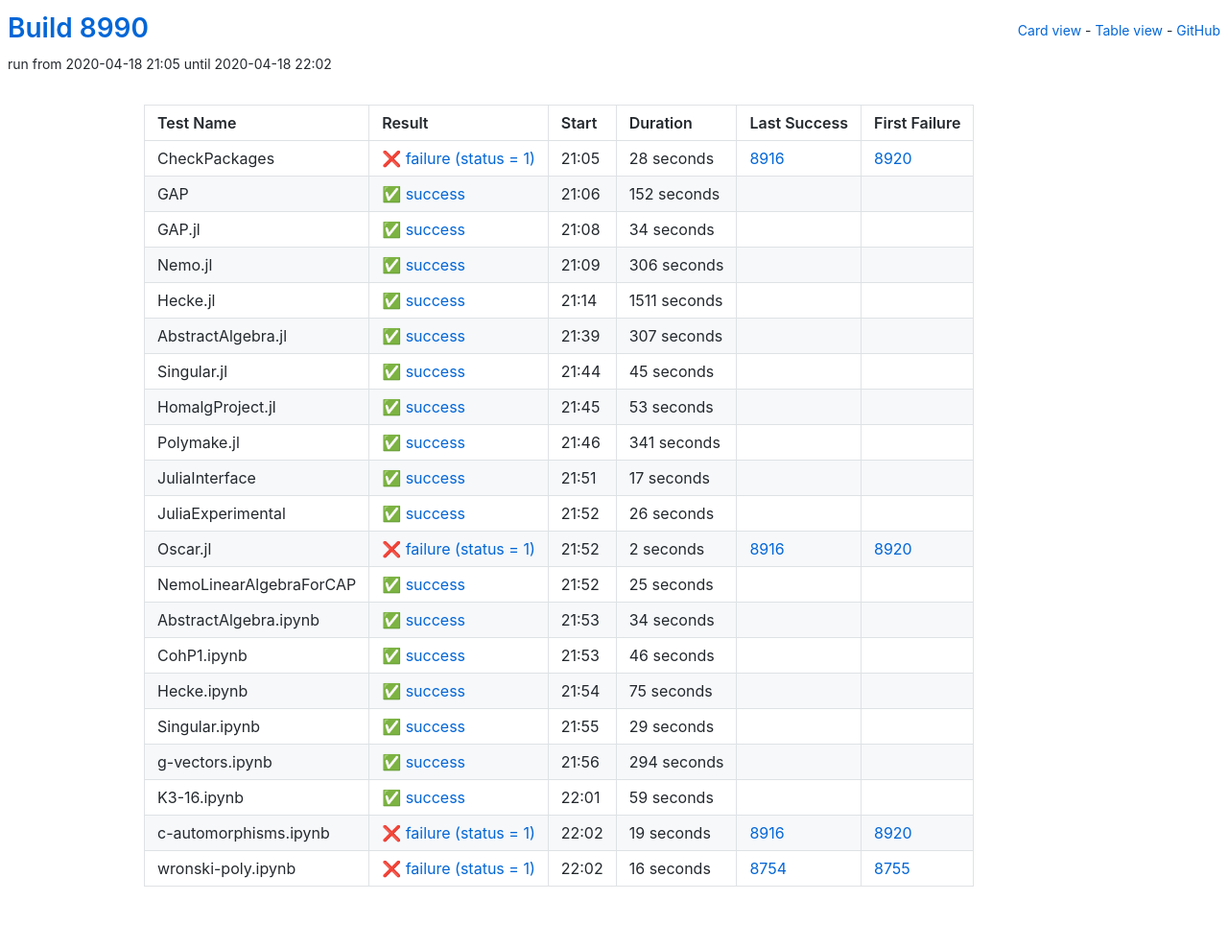
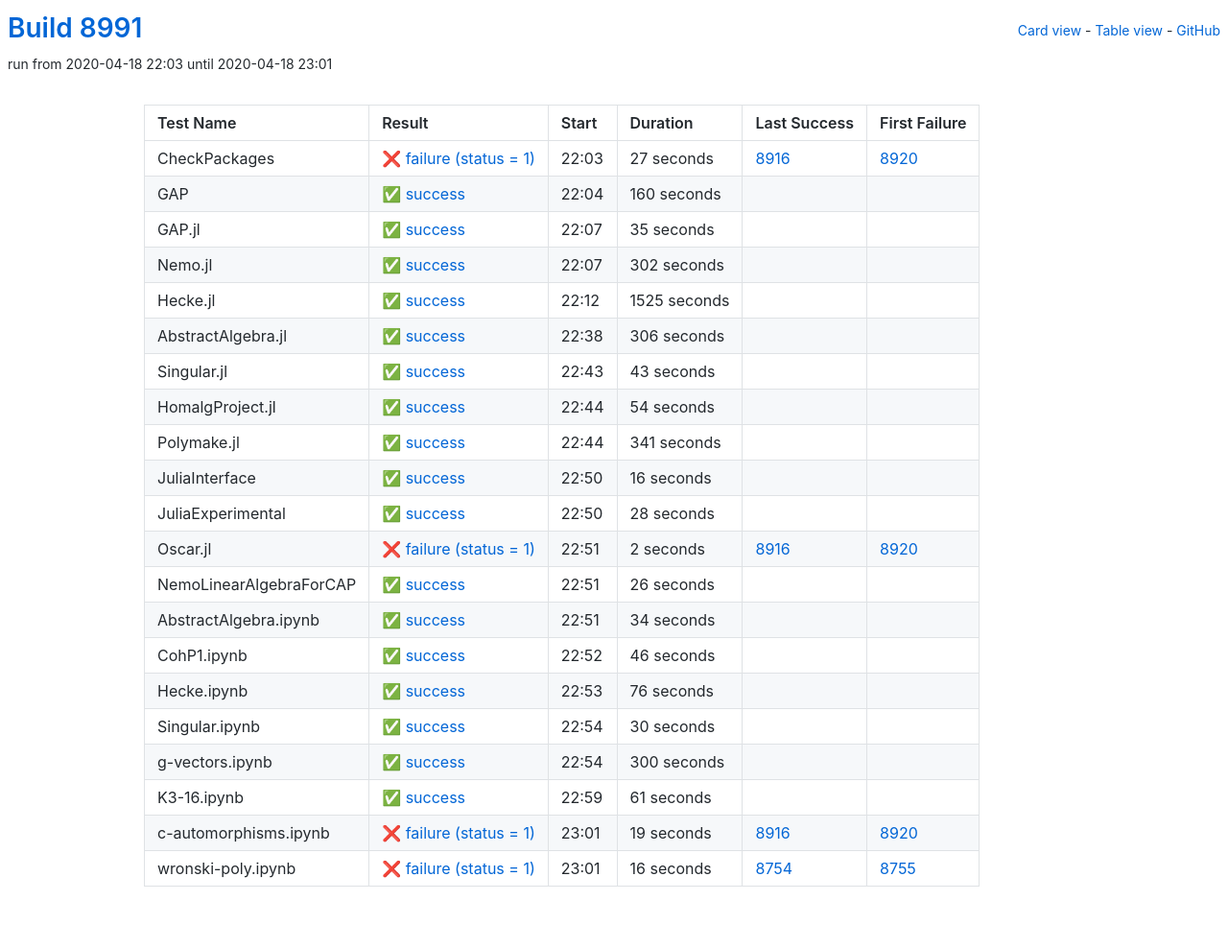
Before and after one commit to oscar-system/oscar-ci-status, a Jekyll site: the page built from table.html, in a window 1280 px wide. Shown: the whole page at 96% size. Built offline with Jekyll 4.4.1, drawn with Linux system fonts in a browser that asks for light colours.

Commit message:
Build 8991

```diff
--- a/_data/ci.yml
+++ b/_data/ci.yml
@@ -1,27 +1,148 @@
-build: 8990
-build_url: https://oscarci.mathematik.uni-kl.de/job/oscar/8990/
+build: 8991
+build_url: https://oscarci.mathematik.uni-kl.de/job/oscar/8991/
 job: oscar
 tests:
-- duration: 28
+- duration: 27
   exitcode: 1
   first_failure: 8920
   first_failure_url: https://oscarci.mathematik.uni-kl.de/job/oscar/8920/
   last_success: 8916
   last_success_url: https://oscarci.mathematik.uni-kl.de/job/oscar/8916/
-  log: https://oscarci.mathematik.uni-kl.de/job/oscar/8990/artifact/logs/build-8990/CheckPackages.log
+  log: https://oscarci.mathematik.uni-kl.de/job/oscar/8991/artifact/logs/build-8991/CheckPackages.log
   name: CheckPackages
-  start: 2020-04-18 21:05
+  start: 2020-04-18 22:03
   status: failure
   success: false
-- duration: 152
+- duration: 160
   exitcode: 0
   first_failure: false
   first_failure_url: null
   last_success: false
   last_success_url: null
-  log: https://oscarci.mathematik.uni-kl.de/job/oscar/8990/artifact/logs/build-8990/GAP.log
+  log: https://oscarci.mathematik.uni-kl.de/job/oscar/8991/artifact/logs/build-8991/GAP.log
   name: GAP
-  start: 2020-04-18 21:06
+  start: 2020-04-18 22:04
+  status: success
+  success: true
+- duration: 35
+  exitcode: 0
+  first_failure: false
+  first_failure_url: null
+  last_success: false
+  last_success_url: null
+  log: https://oscarci.mathematik.uni-kl.de/job/oscar/8991/artifact/logs/build-8991/GAP.jl.log
+  name: GAP.jl
+  start: 2020-04-18 22:07
+  status: success
+  success: true
+- duration: 302
+  exitcode: 0
+  first_failure: false
+  first_failure_url: null
+  last_success: false
+  last_success_url: null
+  log: https://oscarci.mathematik.uni-kl.de/job/oscar/8991/artifact/logs/build-8991/Nemo.jl.log
+  name: Nemo.jl
+  start: 2020-04-18 22:07
+  status: success
+  success: true
+- duration: 1525
+  exitcode: 0
+  first_failure: false
+  first_failure_url: null
+  last_success: false
+  last_success_url: null
+  log: https://oscarci.mathematik.uni-kl.de/job/oscar/8991/artifact/logs/build-8991/Hecke.jl.log
+  name: Hecke.jl
+  start: 2020-04-18 22:12
+  status: success
+  success: true
+- duration: 306
+  exitcode: 0
+  first_failure: false
+  first_failure_url: null
+  last_success: false
+  last_success_url: null
+  log: https://oscarci.mathematik.uni-kl.de/job/oscar/8991/artifact/logs/build-8991/AbstractAlgebra.jl.log
+  name: AbstractAlgebra.jl
+  start: 2020-04-18 22:38
+  status: success
+  success: true
+- duration: 43
+  exitcode: 0
+  first_failure: false
+  first_failure_url: null
+  last_success: false
+  last_success_url: null
+  log: https://oscarci.mathematik.uni-kl.de/job/oscar/8991/artifact/logs/build-8991/Singular.jl.log
+  name: Singular.jl
+  start: 2020-04-18 22:43
+  status: success
+  success: true
+- duration: 54
+  exitcode: 0
+  first_failure: false
+  first_failure_url: null
+  last_success: false
+  last_success_url: null
+  log: https://oscarci.mathematik.uni-kl.de/job/oscar/8991/artifact/logs/build-8991/HomalgProject.jl.log
+  name: HomalgProject.jl
+  start: 2020-04-18 22:44
+  status: success
+  success: true
+- duration: 341
+  exitcode: 0
+  first_failure: false
+  first_failure_url: null
+  last_success: false
+  last_success_url: null
+  log: https://oscarci.mathematik.uni-kl.de/job/oscar/8991/artifact/logs/build-8991/Polymake.jl.log
+  name: Polymake.jl
+  start: 2020-04-18 22:44
+  status: success
+  success: true
+- duration: 16
+  exitcode: 0
+  first_failure: false
+  first_failure_url: null
+  last_success: false
+  last_success_url: null
+  log: https://oscarci.mathematik.uni-kl.de/job/oscar/8991/artifact/logs/build-8991/JuliaInterface.log
+  name: JuliaInterface
+  start: 2020-04-18 22:50
+  status: success
+  success: true
+- duration: 28
+  exitcode: 0
+  first_failure: false
+  first_failure_url: null
+  last_success: false
+  last_success_url: null
+  log: https://oscarci.mathematik.uni-kl.de/job/oscar/8991/artifact/logs/build-8991/JuliaExperimental.log
+  name: JuliaExperimental
+  start: 2020-04-18 22:50
+  status: success
+  success: true
+- duration: 2
+  exitcode: 1
+  first_failure: 8920
+  first_failure_url: https://oscarci.mathematik.uni-kl.de/job/oscar/8920/
+  last_success: 8916
+  last_success_url: https://oscarci.mathematik.uni-kl.de/job/oscar/8916/
+  log: https://oscarci.mathematik.uni-kl.de/job/oscar/8991/artifact/logs/build-8991/Oscar.jl.log
+  name: Oscar.jl
+  start: 2020-04-18 22:51
+  status: failure
+  success: false
+- duration: 26
+  exitcode: 0
+  first_failure: false
+  first_failure_url: null
+  last_success: false
+  last_success_url: null
+  log: https://oscarci.mathematik.uni-kl.de/job/oscar/8991/artifact/logs/build-8991/NemoLinearAlgebraForCAP.log
+  name: NemoLinearAlgebraForCAP
+  start: 2020-04-18 22:51
   status: success
   success: true
 - duration: 34
@@ -30,130 +151,9 @@
   first_failure_url: null
   last_success: false
   last_success_url: null
-  log: https://oscarci.mathematik.uni-kl.de/job/oscar/8990/artifact/logs/build-8990/GAP.jl.log
-  name: GAP.jl
-  start: 2020-04-18 21:08
-  status: success
-  success: true
-- duration: 306
-  exitcode: 0
-  first_failure: false
-  first_failure_url: null
-  last_success: false
-  last_success_url: null
-  log: https://oscarci.mathematik.uni-kl.de/job/oscar/8990/artifact/logs/build-8990/Nemo.jl.log
-  name: Nemo.jl
-  start: 2020-04-18 21:09
-  status: success
-  success: true
-- duration: 1511
-  exitcode: 0
-  first_failure: false
-  first_failure_url: null
-  last_success: false
-  last_success_url: null
-  log: https://oscarci.mathematik.uni-kl.de/job/oscar/8990/artifact/logs/build-8990/Hecke.jl.log
-  name: Hecke.jl
-  start: 2020-04-18 21:14
-  status: success
-  success: true
-- duration: 307
-  exitcode: 0
-  first_failure: false
-  first_failure_url: null
-  last_success: false
-  last_success_url: null
-  log: https://oscarci.mathematik.uni-kl.de/job/oscar/8990/artifact/logs/build-8990/AbstractAlgebra.jl.log
-  name: AbstractAlgebra.jl
-  start: 2020-04-18 21:39
-  status: success
-  success: true
-- duration: 45
-  exitcode: 0
-  first_failure: false
-  first_failure_url: null
-  last_success: false
-  last_success_url: null
-  log: https://oscarci.mathematik.uni-kl.de/job/oscar/8990/artifact/logs/build-8990/Singular.jl.log
-  name: Singular.jl
-  start: 2020-04-18 21:44
-  status: success
-  success: true
-- duration: 53
-  exitcode: 0
-  first_failure: false
-  first_failure_url: null
-  last_success: false
-  last_success_url: null
-  log: https://oscarci.mathematik.uni-kl.de/job/oscar/8990/artifact/logs/build-8990/HomalgProject.jl.log
-  name: HomalgProject.jl
-  start: 2020-04-18 21:45
-  status: success
-  success: true
-- duration: 341
-  exitcode: 0
-  first_failure: false
-  first_failure_url: null
-  last_success: false
-  last_success_url: null
-  log: https://oscarci.mathematik.uni-kl.de/job/oscar/8990/artifact/logs/build-8990/Polymake.jl.log
-  name: Polymake.jl
-  start: 2020-04-18 21:46
-  status: success
-  success: true
-- duration: 17
-  exitcode: 0
-  first_failure: false
-  first_failure_url: null
-  last_success: false
-  last_success_url: null
-  log: https://oscarci.mathematik.uni-kl.de/job/oscar/8990/artifact/logs/build-8990/JuliaInterface.log
-  name: JuliaInterface
-  start: 2020-04-18 21:51
-  status: success
-  success: true
-- duration: 26
-  exitcode: 0
-  first_failure: false
-  first_failure_url: null
-  last_success: false
-  last_success_url: null
-  log: https://oscarci.mathematik.uni-kl.de/job/oscar/8990/artifact/logs/build-8990/JuliaExperimental.log
-  name: JuliaExperimental
-  start: 2020-04-18 21:52
-  status: success
-  success: true
-- duration: 2
-  exitcode: 1
-  first_failure: 8920
-  first_failure_url: https://oscarci.mathematik.uni-kl.de/job/oscar/8920/
-  last_success: 8916
-  last_success_url: https://oscarci.mathematik.uni-kl.de/job/oscar/8916/
-  log: https://oscarci.mathematik.uni-kl.de/job/oscar/8990/artifact/logs/build-8990/Oscar.jl.log
-  name: Oscar.jl
-  start: 2020-04-18 21:52
-  status: failure
-  success: false
-- duration: 25
-  exitcode: 0
-  first_failure: false
-  first_failure_url: null
-  last_success: false
-  last_success_url: null
-  log: https://oscarci.mathematik.uni-kl.de/job/oscar/8990/artifact/logs/build-8990/NemoLinearAlgebraForCAP.log
-  name: NemoLinearAlgebraForCAP
-  start: 2020-04-18 21:52
-  status: success
-  success: true
-- duration: 34
-  exitcode: 0
-  first_failure: false
-  first_failure_url: null
-  last_success: false
-  last_success_url: null
-  log: https://oscarci.mathematik.uni-kl.de/job/oscar/8990/artifact/logs/build-8990/AbstractAlgebra.ipynb.log
+  log: https://oscarci.mathematik.uni-kl.de/job/oscar/8991/artifact/logs/build-8991/AbstractAlgebra.ipynb.log
   name: AbstractAlgebra.ipynb
-  start: 2020-04-18 21:53
+  start: 2020-04-18 22:51
   status: success
   success: true
 - duration: 46
@@ -162,53 +162,53 @@
   first_failure_url: null
   last_success: false
   last_success_url: null
-  log: https://oscarci.mathematik.uni-kl.de/job/oscar/8990/artifact/logs/build-8990/CohP1.ipynb.log
+  log: https://oscarci.mathematik.uni-kl.de/job/oscar/8991/artifact/logs/build-8991/CohP1.ipynb.log
   name: CohP1.ipynb
-  start: 2020-04-18 21:53
+  start: 2020-04-18 22:52
   status: success
   success: true
-- duration: 75
+- duration: 76
   exitcode: 0
   first_failure: false
   first_failure_url: null
   last_success: false
   last_success_url: null
-  log: https://oscarci.mathematik.uni-kl.de/job/oscar/8990/artifact/logs/build-8990/Hecke.ipynb.log
+  log: https://oscarci.mathematik.uni-kl.de/job/oscar/8991/artifact/logs/build-8991/Hecke.ipynb.log
   name: Hecke.ipynb
-  start: 2020-04-18 21:54
+  start: 2020-04-18 22:53
   status: success
   success: true
-- duration: 29
+- duration: 30
   exitcode: 0
   first_failure: false
   first_failure_url: null
   last_success: false
   last_success_url: null
-  log: https://oscarci.mathematik.uni-kl.de/job/oscar/8990/artifact/logs/build-8990/Singular.ipynb.log
+  log: https://oscarci.mathematik.uni-kl.de/job/oscar/8991/artifact/logs/build-8991/Singular.ipynb.log
   name: Singular.ipynb
-  start: 2020-04-18 21:55
+  start: 2020-04-18 22:54
   status: success
   success: true
-- duration: 294
+- duration: 300
   exitcode: 0
   first_failure: false
   first_failure_url: null
   last_success: false
   last_success_url: null
-  log: https://oscarci.mathematik.uni-kl.de/job/oscar/8990/artifact/logs/build-8990/g-vectors.ipynb.log
+  log: https://oscarci.mathematik.uni-kl.de/job/oscar/8991/artifact/logs/build-8991/g-vectors.ipynb.log
   name: g-vectors.ipynb
-  start: 2020-04-18 21:56
+  start: 2020-04-18 22:54
   status: success
   success: true
-- duration: 59
+- duration: 61
   exitcode: 0
   first_failure: false
   first_failure_url: null
   last_success: false
   last_success_url: null
-  log: https://oscarci.mathematik.uni-kl.de/job/oscar/8990/artifact/logs/build-8990/K3-16.ipynb.log
+  log: https://oscarci.mathematik.uni-kl.de/job/oscar/8991/artifact/logs/build-8991/K3-16.ipynb.log
   name: K3-16.ipynb
-  start: 2020-04-18 22:01
+  start: 2020-04-18 22:59
   status: success
   success: true
 - duration: 19
@@ -217,9 +217,9 @@
   first_failure_url: https://oscarci.mathematik.uni-kl.de/job/oscar/8920/
   last_success: 8916
   last_success_url: https://oscarci.mathematik.uni-kl.de/job/oscar/8916/
-  log: https://oscarci.mathematik.uni-kl.de/job/oscar/8990/artifact/logs/build-8990/c-automorphisms.ipynb.log
+  log: https://oscarci.mathematik.uni-kl.de/job/oscar/8991/artifact/logs/build-8991/c-automorphisms.ipynb.log
   name: c-automorphisms.ipynb
-  start: 2020-04-18 22:02
+  start: 2020-04-18 23:01
   status: failure
   success: false
 - duration: 16
@@ -228,8 +228,8 @@
   first_failure_url: https://oscarci.mathematik.uni-kl.de/job/oscar/8755/
   last_success: 8754
   last_success_url: https://oscarci.mathematik.uni-kl.de/job/oscar/8754/
-  log: https://oscarci.mathematik.uni-kl.de/job/oscar/8990/artifact/logs/build-8990/wronski-poly.ipynb.log
+  log: https://oscarci.mathematik.uni-kl.de/job/oscar/8991/artifact/logs/build-8991/wronski-poly.ipynb.log
   name: wronski-poly.ipynb
-  start: 2020-04-18 22:02
+  start: 2020-04-18 23:01
   status: failure
   success: false
```
Also changed, not shown: README.md.
